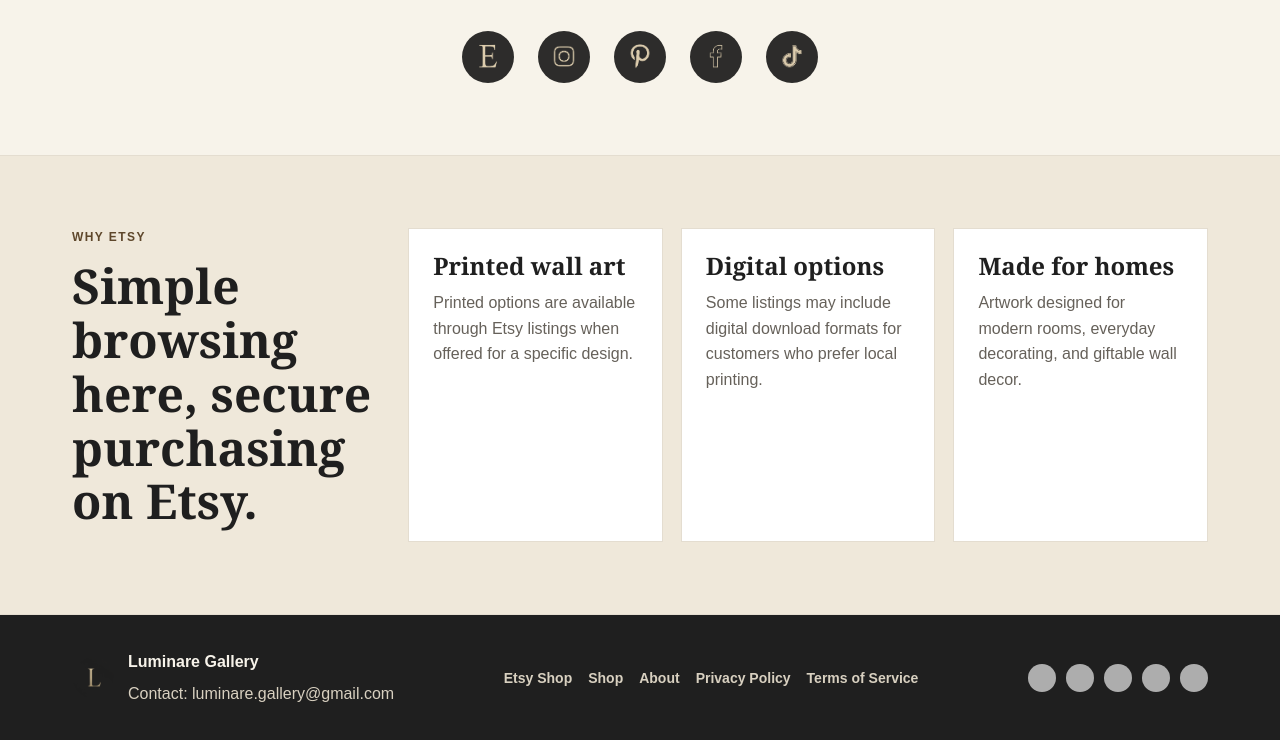
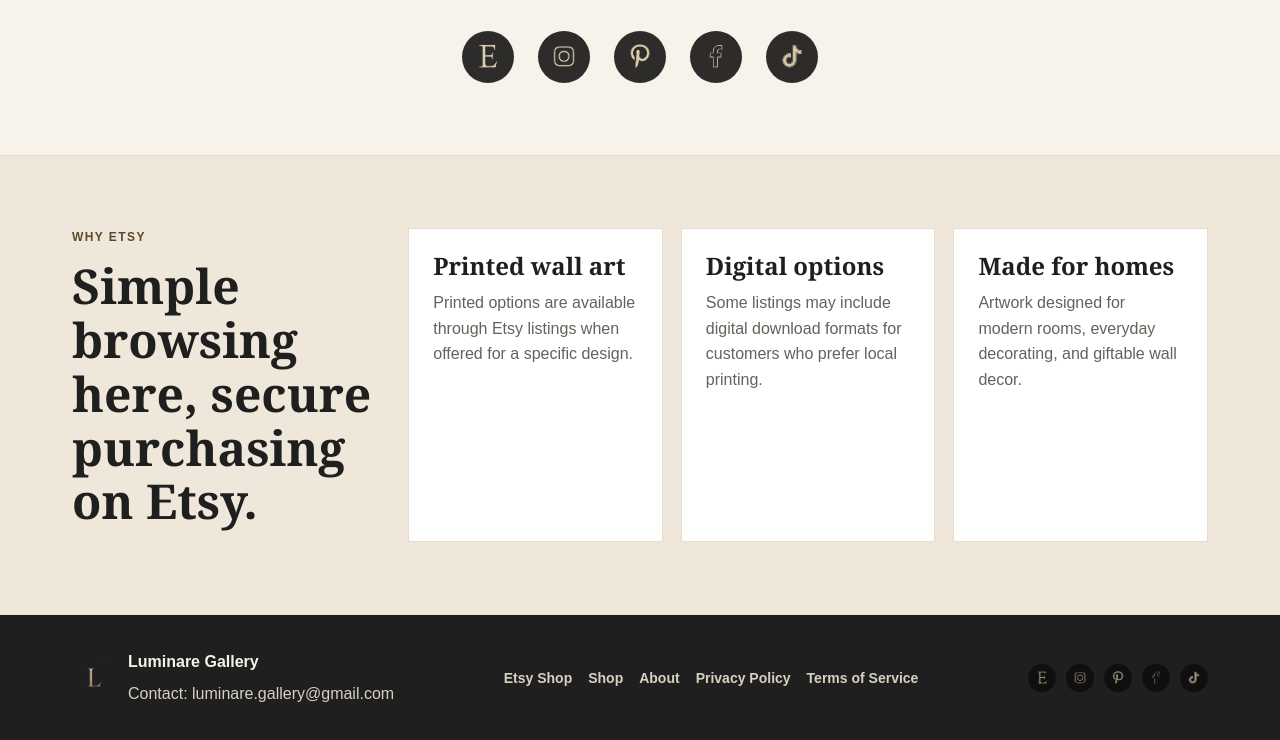
Before and after one commit to gianpiero-codex/luminaregallery, a plain HTML site: page index.html in a window 1280 px wide. Shown: the part 3014-3754 px from the top of the page. Drawn offline with Linux system fonts and the light colour scheme.

Commit message:
fix: rimuovi filtro bianco icone social footer, mostra colori originali

```diff
--- a/assets/css/styles.css
+++ b/assets/css/styles.css
@@ -740,8 +740,8 @@ h3 {
 }
 
 .footer-social .social-icon-link img {
-  filter: brightness(0) invert(1);
-  opacity: 0.75;
+  border-radius: 50%;
+  opacity: 0.85;
 }
 
 .footer-social .social-icon-link:hover img {
```
